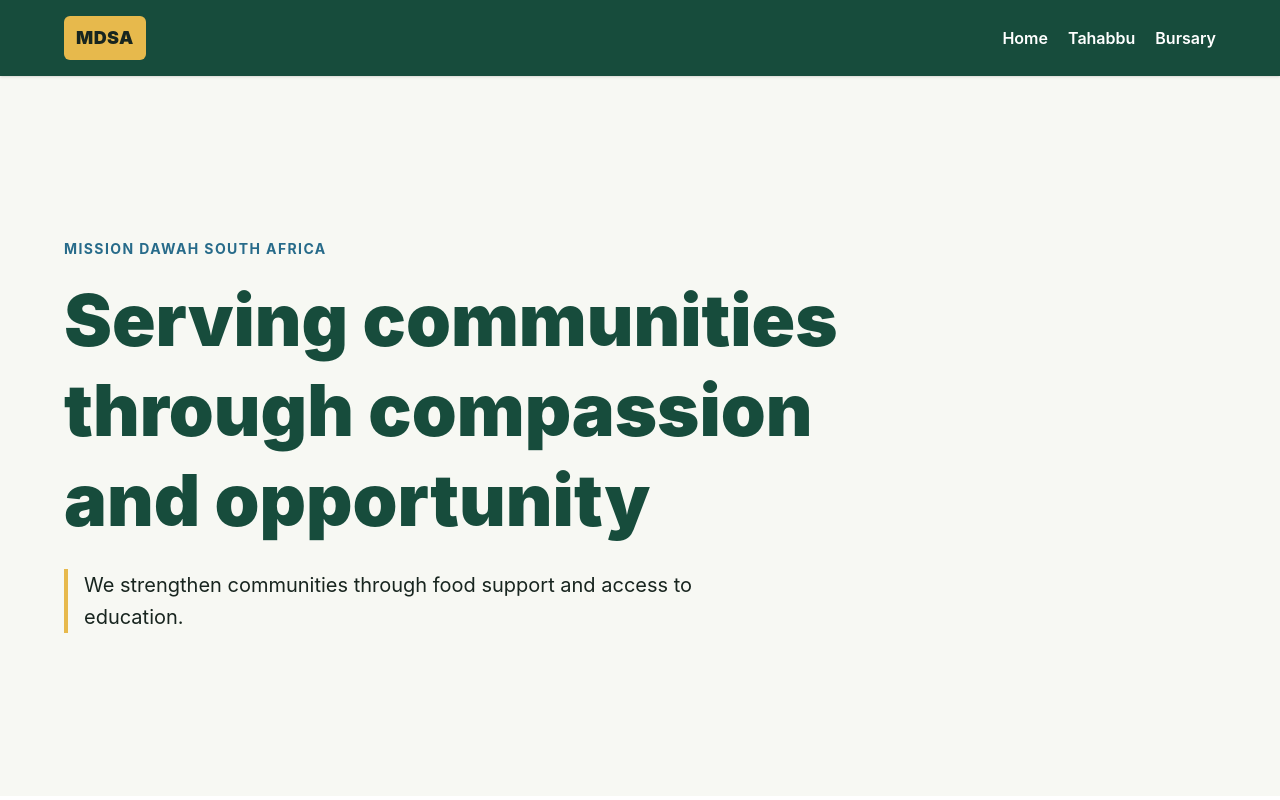
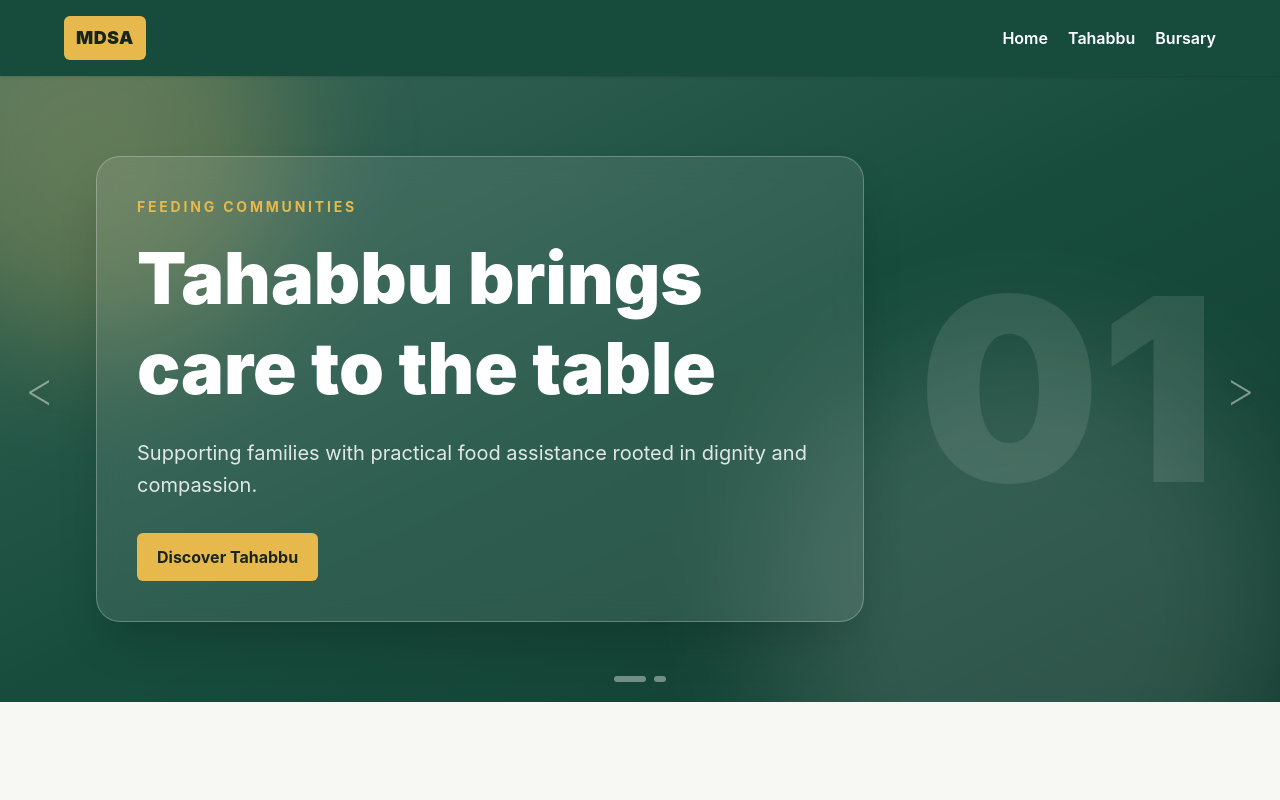
Before and after one commit to Sufyaan88/mission-dawah-sa, a Nuxt app: page / in a window 1280 px wide. Shown: the top 800 px of the page. Built offline with nearby package versions, Linux system fonts and the light colour scheme.

Commit message:
Add home page carousel

```diff
--- /dev/null
+++ b/app/components/HomeCarouselComponent.vue
@@ -0,0 +1,111 @@
+<script setup lang="ts">
+import { computed, onBeforeUnmount, onMounted, ref } from 'vue'
+
+const slides = [
+  {
+    eyebrow: 'Feeding communities',
+    title: 'Tahabbu brings care to the table',
+    description: 'Supporting families with practical food assistance rooted in dignity and compassion.',
+    link: '/tahabbu',
+    linkText: 'Discover Tahabbu',
+    backgroundClass: 'bg-[#174c3c]',
+    accent: '01',
+  },
+  {
+    eyebrow: 'Investing in education',
+    title: 'The MDSA Bursary opens doors',
+    description: 'Helping students continue their studies and pursue opportunities through education.',
+    link: '/bursary',
+    linkText: 'Explore the Bursary',
+    backgroundClass: 'bg-[#276b8a]',
+    accent: '02',
+  },
+] as const
+
+const activeIndex = ref(0)
+const activeSlide = computed(() => slides[activeIndex.value])
+let autoplayTimer: ReturnType<typeof setInterval> | undefined
+
+function showNextSlide() {
+  activeIndex.value = (activeIndex.value + 1) % slides.length
+}
+
+function showPreviousSlide() {
+  activeIndex.value = (activeIndex.value - 1 + slides.length) % slides.length
+}
+
+onMounted(() => {
+  autoplayTimer = window.setInterval(showNextSlide, 10000)
+})
+
+onBeforeUnmount(() => {
+  window.clearInterval(autoplayTimer)
+})
+</script>
+
+<template>
+  <section aria-label="Featured projects" aria-roledescription="carousel">
+    <article
+      class="relative min-h-[30rem] overflow-hidden px-14 py-16 text-white transition-colors duration-700 sm:px-20 sm:py-20 lg:px-24"
+      :class="activeSlide.backgroundClass"
+      aria-live="polite"
+    >
+      <div class="absolute -left-24 -top-28 size-96 rounded-full bg-[#e7b94c]/25 blur-3xl" />
+      <div class="absolute -bottom-40 right-0 size-[32rem] rounded-full bg-white/15 blur-3xl" />
+      <div class="absolute inset-0 bg-gradient-to-br from-white/15 via-transparent to-black/20" />
+
+      <div class="relative z-10 mx-auto flex min-h-80 max-w-6xl items-center">
+        <div class="max-w-3xl rounded-3xl border border-white/25 bg-white/10 p-6 shadow-2xl shadow-black/20 backdrop-blur-md sm:p-10">
+          <p class="text-sm font-bold uppercase tracking-[0.2em] text-[#e7b94c]">
+            {{ activeSlide.eyebrow }}
+          </p>
+
+          <h1 class="mt-4 text-4xl font-black leading-tight sm:text-5xl lg:text-7xl">
+            {{ activeSlide.title }}
+          </h1>
+
+          <p class="mt-6 max-w-2xl text-lg leading-8 text-white/85 sm:text-xl">
+            {{ activeSlide.description }}
+          </p>
+
+          <a
+            class="mt-8 inline-flex rounded-md bg-[#e7b94c] px-5 py-3 font-bold text-[#18251f] transition hover:bg-[#f1cf77] focus:outline-none focus:ring-2 focus:ring-white focus:ring-offset-2 focus:ring-offset-transparent"
+            :href="activeSlide.link"
+          >
+            {{ activeSlide.linkText }}
+          </a>
+        </div>
+
+        <span class="pointer-events-none absolute -right-8 top-1/2 hidden -translate-y-1/2 text-[16rem] font-black leading-none text-white/10 md:block">
+          {{ activeSlide.accent }}
+        </span>
+      </div>
+
+      <button
+        class="absolute left-2 top-1/2 z-20 grid h-16 w-10 -translate-y-1/2 place-items-center text-5xl font-extralight text-white/45 drop-shadow-lg transition hover:text-white focus:outline-none focus:ring-2 focus:ring-[#e7b94c] sm:left-5"
+        type="button"
+        aria-label="Previous slide"
+        @click="showPreviousSlide"
+      >
+        &lt;
+      </button>
+      <button
+        class="absolute right-2 top-1/2 z-20 grid h-16 w-10 -translate-y-1/2 place-items-center text-5xl font-extralight text-white/45 drop-shadow-lg transition hover:text-white focus:outline-none focus:ring-2 focus:ring-[#e7b94c] sm:right-5"
+        type="button"
+        aria-label="Next slide"
+        @click="showNextSlide"
+      >
+        &gt;
+      </button>
+
+      <div class="absolute bottom-5 left-1/2 z-20 flex -translate-x-1/2 gap-2" aria-hidden="true">
+        <span
+          v-for="(_, index) in slides"
+          :key="index"
+          class="h-1.5 rounded-full bg-white/40 transition-all"
+          :class="index === activeIndex ? 'w-8 bg-white' : 'w-3'"
+        />
+      </div>
+    </article>
+  </section>
+</template>
--- a/app/pages/index.vue
+++ b/app/pages/index.vue
@@ -1,17 +1,25 @@
+<script setup lang="ts">
+import HomeCarouselComponent from '../components/HomeCarouselComponent.vue'
+</script>
+
 <template>
-  <main class="flex min-h-[calc(100vh-5rem)] items-center bg-[#f7f8f3] px-4 py-16 sm:px-6 sm:py-24 lg:px-8">
-    <section class="mx-auto w-full max-w-6xl">
+  <main class="bg-[#f7f8f3]">
+    <HomeCarouselComponent />
+
+    <section class="mx-auto flex min-h-[calc(100vh-5rem)] w-full max-w-6xl items-center px-4 py-16 sm:px-6 sm:py-24 lg:px-8">
+      <div>
         <p class="text-sm font-bold uppercase tracking-widest text-[#276b8a]">
           Mission Dawah South Africa
         </p>
 
-      <h1 class="mt-4 max-w-4xl text-4xl font-black leading-tight text-[#174c3c] sm:text-5xl lg:text-7xl">
+        <h2 class="mt-4 max-w-4xl text-4xl font-black leading-tight text-[#174c3c] sm:text-5xl lg:text-7xl">
           Serving communities through compassion and opportunity
-      </h1>
+        </h2>
 
         <p class="mt-6 max-w-2xl border-l-4 border-[#e7b94c] pl-4 text-lg leading-8 text-[#18251f] sm:text-xl">
           We strengthen communities through food support and access to education.
         </p>
+      </div>
     </section>
   </main>
 </template>
```
Also changed, not shown: 2 other files (tests, documents, lock files or other folders). Lines whose indentation alone changed are shown as unchanged.
